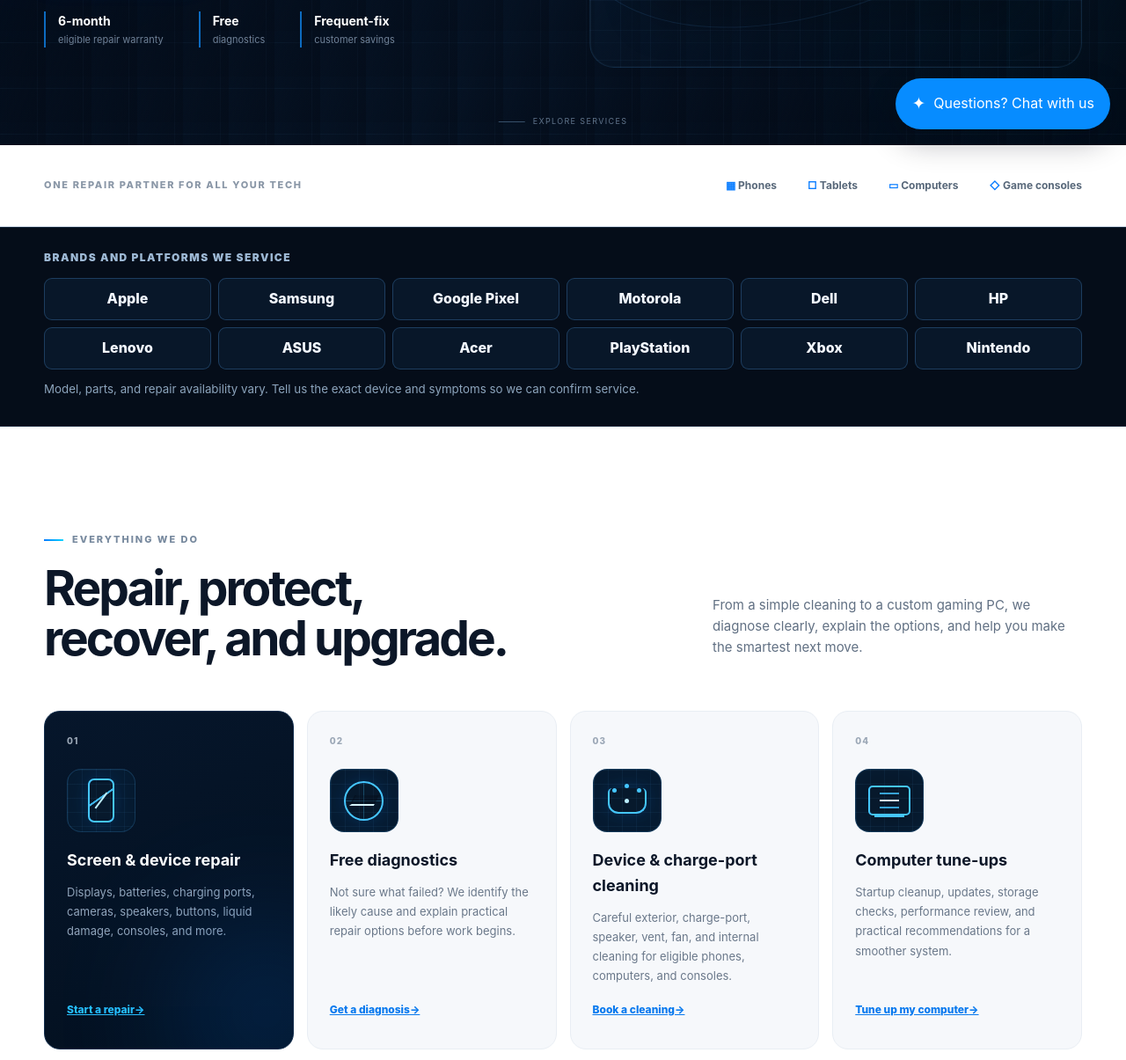
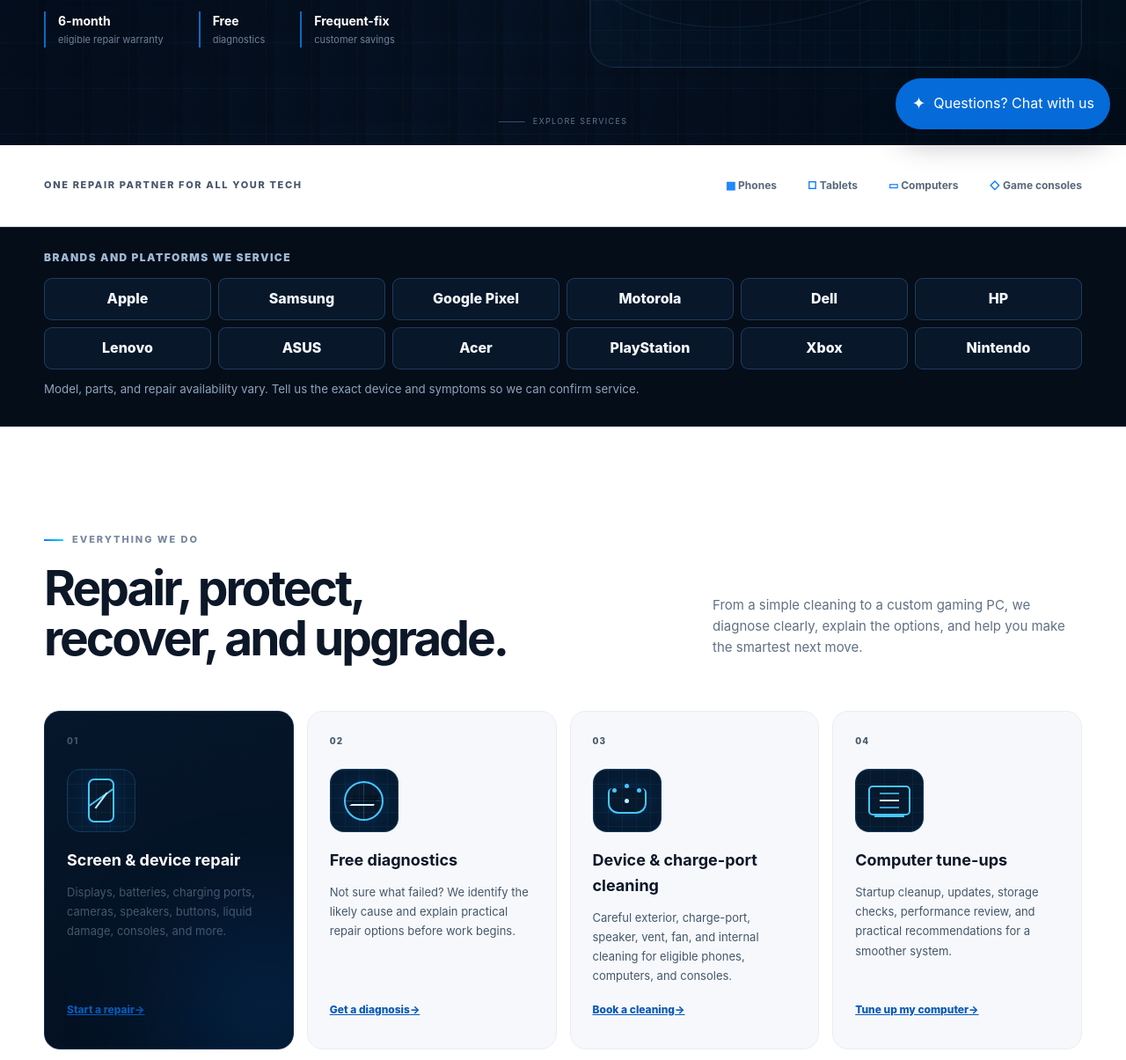
Before and after one commit to ATCoe/gotcracked-site, a plain HTML site: page index.html in a window 1280 px wide. Shown: the part 635-1840 px from the top of the page at 88% size. Drawn offline with nearby package versions, Linux system fonts and the light colour scheme; no server answers.

Commit message:
fix: improve customer site text contrast

```diff
--- a/site-release.css
+++ b/site-release.css
@@ -753,3 +753,9 @@ html.gc-motion-ready #services .service-card:nth-child(8){transition-delay:.28s}
 @media(prefers-reduced-motion:reduce){
   .service-icon img,.media-status-art,.support-accent,.tracker-status-art,.tracker-result::before,.cta-support-art,.form-success::before,.request-submit-error:not(:empty)::before{filter:none}
 }
+
+
+/* Accessibility contrast remediation: preserve the blue/black system while meeting readable-text contrast. */
+.device-strip p,.service-number,.service-card p,.more-services,.issue-kicker,.campus-tip span,.why-copy .eyebrow,.large-copy,.benefit-grid p,.request-bridge-grid .eyebrow,.faq-grid>div:first-child>p:not(.eyebrow),.footer-grid small{color:#46576a!important}
+.service-card .card-link,.more-services .text-link,.request-bridge-actions .text-link{color:#0759b7!important}
+.gc-chat-launcher{background:#056bd8!important}
```
